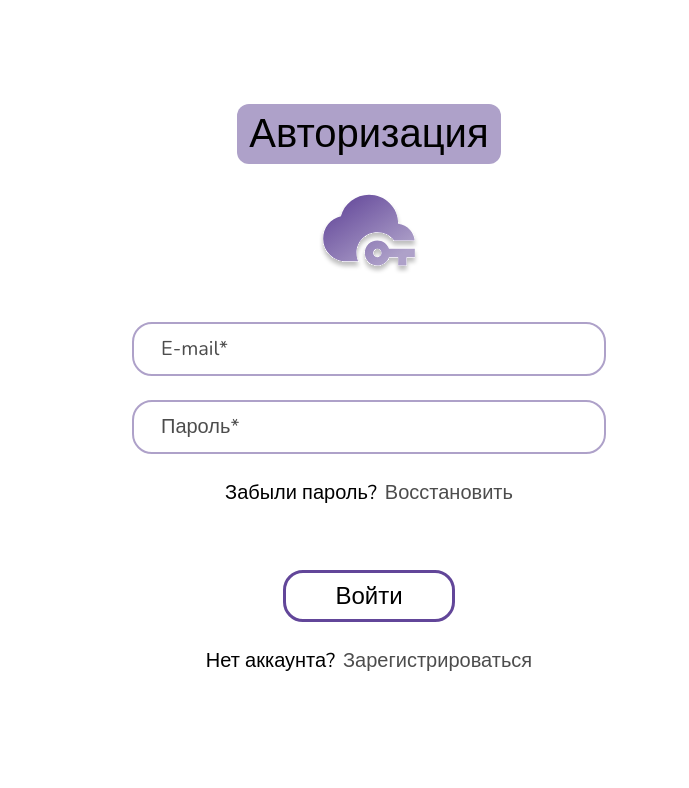
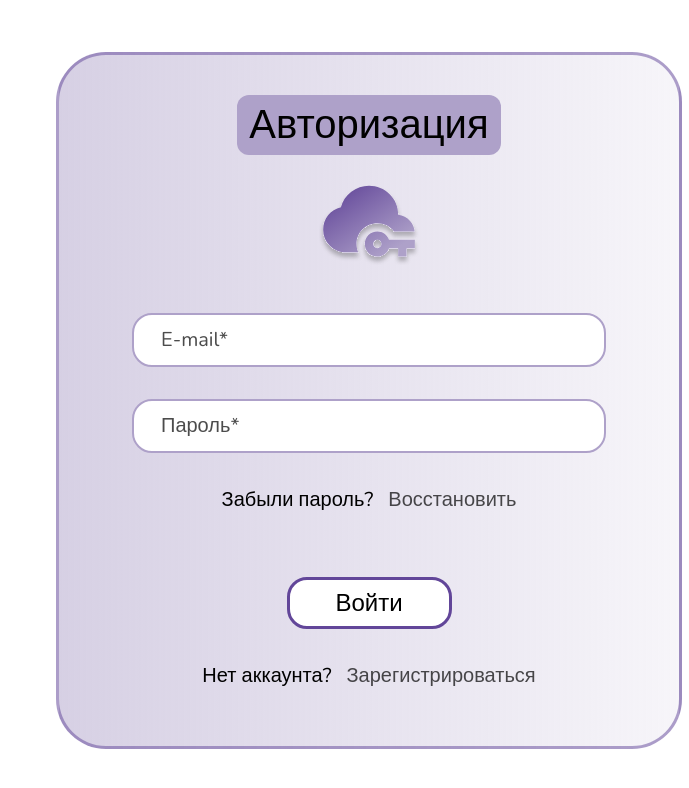
Before and after one commit to gr421nidan/new, a React (Vite) app in the folder app/: page / in a window 1280 px wide. Both pictures are taken after a click on the button "Выход". Shown: the top 788 px of the page, without its empty margins (591-1280 px from the left). Built offline with nearby package versions, Linux system fonts and the light colour scheme; some icons are missing; a web font is replaced by a local one.

Commit message:
стили

```diff
--- a/app/src/App.css
+++ b/app/src/App.css
@@ -14,6 +14,8 @@
     --color-error-secondary: rgba(253, 169, 169, 0.16);
     --color-custom-shadow:rgba(174, 161, 201, 0.5);
     --color-white-secondary:rgba(255, 255, 255, 0.7);
+    --gradient-purple-light: linear-gradient(to right, rgba(174, 161, 201, 0.5), rgba(174, 161, 201, 0.1));
+    --color-purple-lighter-opacity: rgba(98, 70, 153, 0.5);
 }
 [data-theme="dark"] body {
     background-color: var(--color-purple-dark);
@@ -63,4 +65,7 @@ body{
     .hover\:custom-drop-shadow:hover {
         filter: drop-shadow(0 0 5px var(--color-purple));
     }
+    .bg-gradient-purple {
+        background: var(--gradient-purple-light);
+    }
 }
--- a/app/src/features/auth/sign-in-form/ui/index.tsx
+++ b/app/src/features/auth/sign-in-form/ui/index.tsx
@@ -22,14 +22,14 @@ const SignInForm = () => {
     const sizeInputs = "w-[474px] h-[54px]";
     return (
         <form onSubmit={handleSubmit(onSubmit)}
-              className={cn(formAuthStyles(), "pt-[52px] min-h-[697px]")}>
-            <div className={cn(formContainerStyles(), "gap-[30px]")}>
-                <div className={headerStyles()}>
+              className={cn(formAuthStyles, "py-[40px] min-h-[697px]")}>
+            <div className={cn(formContainerStyles, "gap-[30px]")}>
+                <div className={headerStyles}>
                     <h2>Авторизация</h2>
                 </div>
-                <div className={cn(formContainerStyles(), "gap-[48px]")}>
+                <div className={cn(formContainerStyles, "gap-[48px]")}>
                     <img src={icon} width="100" alt="Иконка облачного хранилища"/>
-                    <div className={formContainerStyles()}>
+                    <div className={formContainerStyles}>
                         <div>
                             <Input
                                 {...register("email", validationRules.email)}
@@ -46,7 +46,7 @@ const SignInForm = () => {
                                 className={cn(inputsStyles({error: !!errors.password}), sizeInputs)}/>
                             {errors.password && <p className={errorTextStyles()}>{errors.password.message}</p>}
                         </div>
-                        <div className={linkStyles()}>
+                        <div className={linkStyles}>
                             <p>Забыли пароль?</p>
                             <Link to={ERouterPath.RESET_PAGE}>Восстановить</Link>
                         </div>
@@ -54,11 +54,11 @@ const SignInForm = () => {
                 </div>
 
             </div>
-            <div className={formContainerStyles()}>
+            <div className={formContainerStyles}>
                 <Button
-                    className="w-[172px]"
+                    className="w-[165px]"
                     type="submit">Войти</Button>
-                <div className={linkStyles()}>
+                <div className={linkStyles}>
                     <p>Нет аккаунта?</p>
                     <Link to={ERouterPath.SIGN_UP_PAGE}>Зарегистрироваться</Link>
                 </div>
--- a/app/src/features/auth/sign-up-form/ui/index.tsx
+++ b/app/src/features/auth/sign-up-form/ui/index.tsx
@@ -25,13 +25,13 @@ const SignUpForm = () => {
     const {register, handleSubmit, onSubmit, errors} = useSignUpForm();
     return (
         <form onSubmit={handleSubmit(onSubmit)}
-              className={formAuthStyles()}>
-            <div className={formContainerStyles()}>
-                <div className={headerStyles()}>
+              className={cn(formAuthStyles, "min-h-[842px]")}>
+            <div className={formContainerStyles}>
+                <div className={headerStyles}>
                     <h2>Регистрация</h2>
                 </div>
                 <img src={icon} width="100" alt="Иконка облачного хранилища"/>
-                <div className={inputContainerStyles()}>
+                <div className={inputContainerStyles}>
                     <div>
                         <Input
                             {...register("firstname", validationRules.firstname)}
@@ -65,7 +65,7 @@ const SignUpForm = () => {
 
                     <div className={`${flexCol} gap-[23px] justify-start`}>
                         {([ERoleID.USER, ERoleID.ADMIN] as number[]).map((role) => (
-                            <label key={role} className={radioContainerStyles()}>
+                            <label key={role} className={radioContainerStyles}>
                                 <CheckboxInput
                                     {...register("role_id", validationRules.role_id)}
                                     name="role_id"
@@ -83,12 +83,12 @@ const SignUpForm = () => {
                     </div>
                 </div>
             </div>
-            <div className={formContainerStyles()}>
+            <div className={formContainerStyles}>
                 <Button
-                    className="w-[342px]"
+                    className="w-[328px]"
                     type="submit"
                 >Зарегистрироваться</Button>
-                <div className={linkStyles()}>
+                <div className={linkStyles}>
                     <p>Уже есть аккаунт?</p>
                     <Link to={ERouterPath.SIGN_IN_PAGE}>Войти</Link>
                 </div>
--- a/app/src/features/auth/style.ts
+++ b/app/src/features/auth/style.ts
@@ -1,20 +1,14 @@
 import {cva} from "class-variance-authority";
 
 export const flexCol = "flex flex-col";
-export const formAuthStyles = cva(
-    `${flexCol} px-[76px] py-[40px] gap-[62px] w-[626px] bg-white rounded-[45px]`
-);
+export const formAuthStyles = `${flexCol} border-3 border-purple-lighter-opacity px-[76px] py-[40px] gap-[62px] w-[626px] rounded-[50px] bg-gradient-purple backdrop-blur-[60px]`;
 
-export const inputContainerStyles = cva(
-    `${flexCol} gap-6`
-);
-export const radioContainerStyles = cva(
-    "flex items-center gap-2 cursor-pointer"
-);
+export const inputContainerStyles = `${flexCol} gap-6`;
 
-export const formContainerStyles = cva(
-    `${flexCol} gap-6 items-center`
-);
+export const radioContainerStyles = "flex items-center gap-2 cursor-pointer";
+
+
+export const formContainerStyles = `${flexCol} gap-8 items-center`;
 
 export const errorTextStyles = cva(
     `pt-1 text-error-primary`, {
@@ -25,21 +19,7 @@ export const errorTextStyles = cva(
             }
         },
     });
-export const headerStyles = cva(
-    "bg-purple-light rounded-xl px-3 w-fit"
-);
+export const headerStyles = "bg-purple-light rounded-xl px-3 w-fit";
 
-export const linkStyles = cva(
-    "flex gap-2 text-[20px]"
-);
-
-export const radioStyles = cva(
-    "outline-none rounded-[5px] border-purple cursor-pointer transition-all border-2",{
-        variants: {
-            error: {
-                true: "border-error-primary bg-error-secondary focus:border-error-primary hover:border-error-primary",
-            }
-        }
-    }
-
-)
+export const linkStyles = "flex gap-[15px] text-[20px]";
+export const textFormStyles = "text-[20px] text-center";
```
